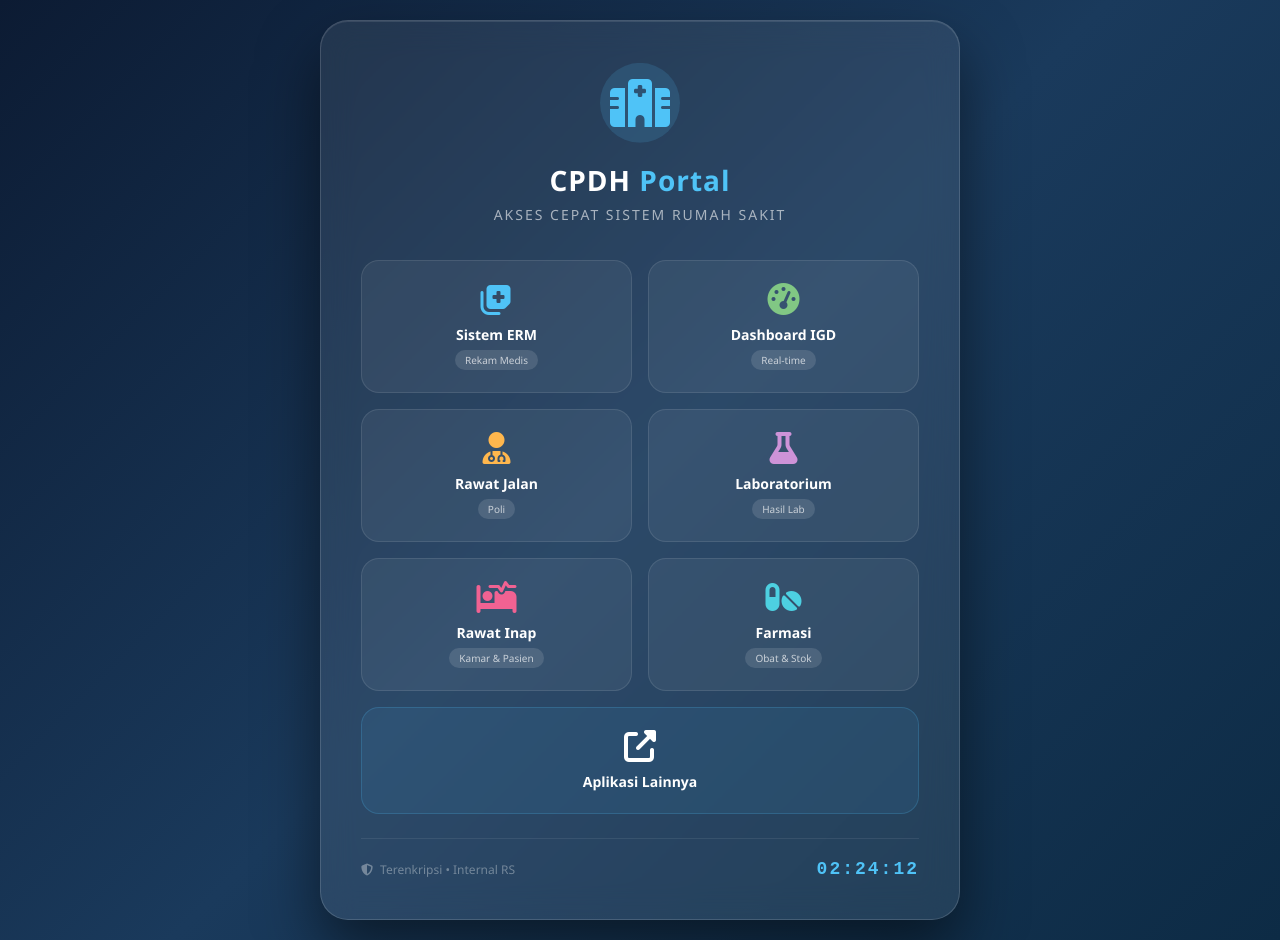
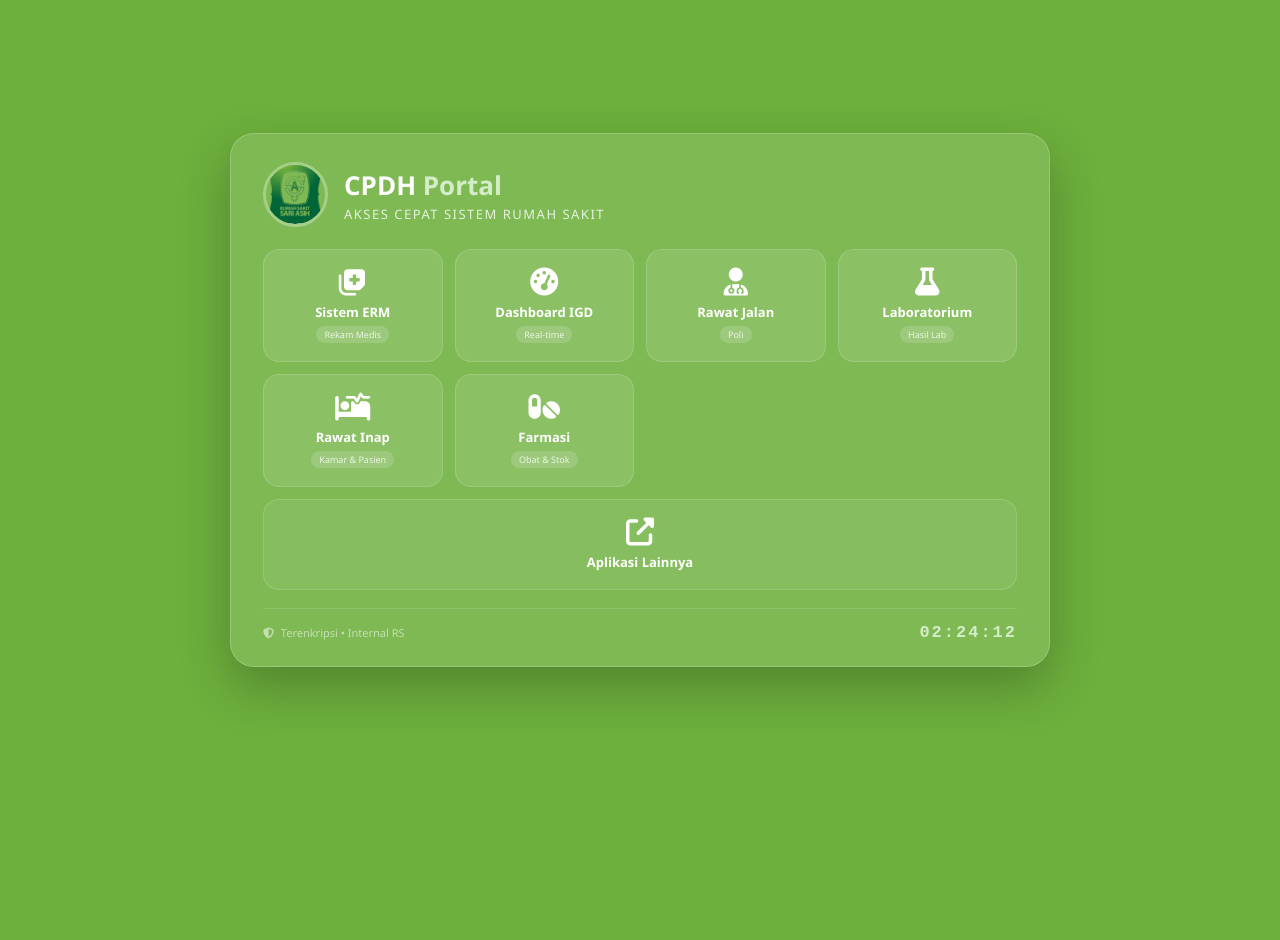
Before and after one commit to nhnurhabibullah007try/cpdh, a plain HTML site: page index.html in a window 1280 px wide. After the commit the page ends 800 px from the top, so only its background shows below. Drawn offline with Linux system fonts and the light colour scheme.

Commit message:
Update index.html

```diff
--- a/index.html
+++ b/index.html
@@ -1,348 +1,287 @@
-<!doctype html>
+<!DOCTYPE html>
 <html lang="id">
 <head>
-    <meta charset="UTF-8" />
-    <meta name="viewport" content="width=device-width, initial-scale=1.0" />
+    <meta charset="UTF-8">
+    <meta name="viewport" content="width=device-width, initial-scale=1.0">
     <title>CPDH - Portal Rumah Sakit</title>
-    <!-- Font Awesome untuk ikon -->
-    <link
-      rel="stylesheet"
-      href="https://cdnjs.cloudflare.com/ajax/libs/font-awesome/6.5.0/css/all.min.css"
-    />
+    <link rel="stylesheet" href="https://cdnjs.cloudflare.com/ajax/libs/font-awesome/6.5.0/css/all.min.css">
     <style>
-      /* ----- RESET & BASE ----- */
-      * {
-        margin: 0;
-        padding: 0;
-        box-sizing: border-box;
-      }
+        /* ===== RESET ===== */
+        * { margin: 0; padding: 0; box-sizing: border-box; }
+        html, body { height: 100%; }
+
         body {
-        font-family: "Segoe UI", Tahoma, Geneva, Verdana, sans-serif;
-        min-height: 100vh;
-        background: linear-gradient(
-          135deg,
-          #0c1b33 0%,
-          #1a3a5c 50%,
-          #0d2b45 100%
-        );
+            font-family: 'Segoe UI', Tahoma, Geneva, Verdana, sans-serif;
+            background: #6db03d;
             display: flex;
             justify-content: center;
             align-items: center;
-        padding: 20px;
+            padding: 16px;
+            min-height: 100vh;
         }
 
-      /* ----- KARTU UTAMA ----- */
+        /* ===== KARTU UTAMA ===== */
         .card {
-        background: rgba(255, 255, 255, 0.08);
-        backdrop-filter: blur(16px);
-        -webkit-backdrop-filter: blur(16px);
-        border: 1px solid rgba(255, 255, 255, 0.15);
-        border-radius: 28px;
-        padding: 48px 40px 40px;
-        max-width: 640px;
+            background: rgba(255, 255, 255, 0.12);
+            backdrop-filter: blur(14px);
+            -webkit-backdrop-filter: blur(14px);
+            border: 1px solid rgba(255, 255, 255, 0.2);
+            border-radius: 24px;
+            padding: 28px 32px 24px;
+            max-width: 820px;
             width: 100%;
-        box-shadow:
-          0 30px 60px rgba(0, 0, 0, 0.5),
-          inset 0 1px 0 rgba(255, 255, 255, 0.1);
-        transition: transform 0.3s ease;
-      }
-      .card:hover {
-        transform: translateY(-4px);
+            box-shadow: 0 20px 50px rgba(0, 0, 0, 0.25);
+            transition: all 0.3s ease;
         }
 
-      /* ----- HEADER ----- */
+        /* ===== HEADER ===== */
         .header {
-        text-align: center;
-        margin-bottom: 36px;
+            display: flex;
+            align-items: center;
+            gap: 16px;
+            margin-bottom: 22px;
         }
-      .header .icon-hospital {
-        font-size: 48px;
-        color: #4fc3f7;
-        background: rgba(79, 195, 247, 0.15);
-        width: 80px;
-        height: 80px;
-        line-height: 80px;
+        .header .logo-img {
+            width: 60px;
+            height: 60px;
             border-radius: 50%;
-        display: inline-block;
-        margin-bottom: 12px;
-        animation: float 3s ease-in-out infinite;
+            object-fit: cover;
+            border: 3px solid rgba(255,255,255,0.3);
+            flex-shrink: 0;
         }
-      @keyframes float {
-        0%,
-        100% {
-          transform: translateY(0);
+        .header .logo-placeholder {
+            width: 60px;
+            height: 60px;
+            border-radius: 50%;
+            background: rgba(255,255,255,0.15);
+            display: none;
+            align-items: center;
+            justify-content: center;
+            font-size: 28px;
+            color: white;
+            flex-shrink: 0;
         }
-        50% {
-          transform: translateY(-8px);
+        .header-text h1 {
+            color: white;
+            font-size: 24px;
+            font-weight: 700;
         }
-      }
-      .header h1 {
-        color: #ffffff;
-        font-size: 28px;
-        font-weight: 700;
-        letter-spacing: 1px;
-      }
-      .header h1 span {
-        color: #4fc3f7;
-      }
-      .header p {
-        color: rgba(255, 255, 255, 0.6);
-        font-size: 14px;
-        margin-top: 6px;
-        letter-spacing: 2px;
+        .header-text h1 span { color: #d4edc9; }
+        .header-text p {
+            color: rgba(255,255,255,0.8);
+            font-size: 13px;
+            letter-spacing: 1.5px;
             text-transform: uppercase;
+            margin-top: 2px;
         }
 
-      /* ----- GRID TOMBOL ----- */
+        /* ===== GRID TOMBOL ===== */
         .grid {
             display: grid;
-        grid-template-columns: 1fr 1fr;
-        gap: 16px;
-        margin-bottom: 20px;
+            grid-template-columns: repeat(4, 1fr);
+            gap: 12px;
         }
 
         .menu-item {
-        background: rgba(255, 255, 255, 0.06);
-        border: 1px solid rgba(255, 255, 255, 0.1);
-        border-radius: 18px;
-        padding: 22px 16px;
+            background: rgba(255, 255, 255, 0.1);
+            border: 1px solid rgba(255, 255, 255, 0.15);
+            border-radius: 16px;
+            padding: 18px 10px;
             text-align: center;
             text-decoration: none;
             color: white;
-        transition: all 0.35s cubic-bezier(0.4, 0, 0.2, 1);
+            transition: all 0.3s cubic-bezier(0.4, 0, 0.2, 1);
+            cursor: pointer;
             position: relative;
             overflow: hidden;
-        cursor: pointer;
         }
-      /* Efek glow / shine */
         .menu-item::before {
-        content: "";
+            content: '';
             position: absolute;
-        top: -50%;
-        left: -50%;
-        width: 200%;
-        height: 200%;
-        background: radial-gradient(
-          circle at 50% 50%,
-          rgba(255, 255, 255, 0.08) 0%,
-          transparent 60%
-        );
+            top: -60%;
+            left: -60%;
+            width: 220%;
+            height: 220%;
+            background: radial-gradient(circle at 50% 50%, rgba(255,255,255,0.1) 0%, transparent 60%);
             opacity: 0;
-        transition: opacity 0.5s;
+            transition: opacity 0.4s;
         }
-      .menu-item:hover::before {
-        opacity: 1;
+        .menu-item:hover::before { opacity: 1; }
+        .menu-item:hover {
+            transform: translateY(-4px) scale(1.03);
+            border-color: rgba(255,255,255,0.4);
+            box-shadow: 0 10px 28px rgba(0,0,0,0.15);
+            background: rgba(255,255,255,0.16);
         }
-      .menu-item:hover {
-        transform: translateY(-6px) scale(1.03);
-        border-color: rgba(255, 255, 255, 0.35);
-        box-shadow: 0 12px 32px rgba(0, 0, 0, 0.3);
-      }
-      .menu-item:active {
-        transform: scale(0.96);
-      }
+        .menu-item:active { transform: scale(0.95); }
 
         .menu-item i {
-        font-size: 32px;
+            font-size: 28px;
             display: block;
-        margin-bottom: 10px;
+            margin-bottom: 8px;
         }
         .menu-item .label {
-        font-size: 14px;
+            font-size: 13px;
             font-weight: 600;
             display: block;
+            line-height: 1.3;
         }
         .menu-item .badge {
             display: inline-block;
-        font-size: 10px;
-        background: rgba(255, 255, 255, 0.12);
-        padding: 3px 10px;
+            font-size: 9px;
+            background: rgba(255,255,255,0.15);
+            padding: 2px 8px;
             border-radius: 20px;
-        margin-top: 6px;
-        color: rgba(255, 255, 255, 0.7);
+            margin-top: 5px;
+            color: rgba(255,255,255,0.8);
         }
 
-      /* Warna ikon per item */
-      .item-erm i {
-        color: #4fc3f7;
-      }
-      .item-igd i {
-        color: #81c784;
-      }
-      .item-rajal i {
-        color: #ffb74d;
-      }
-      .item-lab i {
-        color: #ce93d8;
-      }
-      .item-rawat-inap i {
-        color: #f06292;
-      }
-      .item-farmasi i {
-        color: #4dd0e1;
-      }
+        .item-erm i, .item-igd i, .item-rajal i,
+        .item-lab i, .item-rawat-inap i, .item-farmasi i { color: #ffffff; }
 
-      /* ----- FULL WIDTH ----- */
-      .full-width {
-        grid-column: 1 / -1;
-      }
+        .full-width { grid-column: 1 / -1; }
 
-      /* ----- FOOTER ----- */
+        /* ===== FOOTER ===== */
         .footer {
-        text-align: center;
-        margin-top: 24px;
-        padding-top: 20px;
-        border-top: 1px solid rgba(255, 255, 255, 0.08);
             display: flex;
             justify-content: space-between;
             align-items: center;
+            margin-top: 18px;
+            padding-top: 14px;
+            border-top: 1px solid rgba(255,255,255,0.12);
             flex-wrap: wrap;
-        gap: 10px;
+            gap: 8px;
         }
         .footer .info {
-        color: rgba(255, 255, 255, 0.35);
-        font-size: 12px;
+            color: rgba(255,255,255,0.55);
+            font-size: 11px;
         }
-      .footer .info i {
-        margin-right: 4px;
-      }
-      .footer .jam-digital {
-        color: #4fc3f7;
-        font-size: 18px;
+        .footer .info i { margin-right: 4px; }
+        .jam-digital {
+            color: #d4edc9;
+            font-size: 17px;
             font-weight: 700;
-        font-family: "Courier New", monospace;
+            font-family: 'Courier New', monospace;
             letter-spacing: 2px;
         }
 
-      /* ----- RESPONSIVE ----- */
+        /* ===== DESKTOP (LANDSCAPE - NO SCROLL) ===== */
+        @media (min-width: 769px) {
+            body { height: 100vh; overflow: hidden; }
+            .card { max-height: 98vh; display: flex; flex-direction: column; justify-content: center; }
+            .grid { grid-template-columns: repeat(4, 1fr); }
+            .header .logo-img, .header .logo-placeholder { width: 65px; height: 65px; }
+            .header-text h1 { font-size: 26px; }
+        }
+
+        /* ===== TABLET ===== */
+        @media (max-width: 768px) and (min-width: 481px) {
+            .grid { grid-template-columns: repeat(3, 1fr); }
+            .card { padding: 24px; }
+        }
+
+        /* ===== HP PORTRAIT ===== */
         @media (max-width: 480px) {
-        .card {
-          padding: 28px 18px;
-        }
-        .grid {
-          grid-template-columns: 1fr 1fr;
-          gap: 10px;
-        }
-        .menu-item {
-          padding: 16px 10px;
-        }
-        .menu-item i {
-          font-size: 24px;
-        }
-        .menu-item .label {
-          font-size: 12px;
-        }
+            body { padding: 12px; align-items: flex-start; padding-top: 20px; min-height: 100vh; height: auto; overflow-y: auto; }
+            .card { padding: 20px 16px 16px; border-radius: 20px; }
+            .grid { grid-template-columns: repeat(2, 1fr); gap: 10px; }
+            .header { gap: 12px; margin-bottom: 16px; }
+            .header .logo-img, .header .logo-placeholder { width: 48px; height: 48px; }
+            .header-text h1 { font-size: 20px; }
+            .header-text p { font-size: 11px; }
+            .menu-item { padding: 14px 8px; }
+            .menu-item i { font-size: 22px; }
+            .menu-item .label { font-size: 11px; }
+            .jam-digital { font-size: 14px; }
         }
     </style>
 </head>
 <body>
+
 <div class="card">
-      <!-- HEADER -->
+
+    <!-- ===== HEADER DENGAN LOGO RS ===== -->
     <div class="header">
-        <div class="icon-hospital">
+        <img class="logo-img"
+             src="https://raw.githubusercontent.com/nhnurhabibullah007try/cpdh/main/logo_SA.png"
+             alt="Logo RS"
+             onerror="this.style.display='none'; document.querySelector('.logo-placeholder').style.display='flex';">
+        <div class="logo-placeholder">
             <i class="fas fa-hospital"></i>
         </div>
+        <div class="header-text">
             <h1>CPDH <span>Portal</span></h1>
             <p>Akses Cepat Sistem Rumah Sakit</p>
         </div>
+    </div>
 
-      <!-- GRID TOMBOL -->
+    <!-- ===== GRID TOMBOL ===== -->
     <div class="grid">
-        <a
-          href="https://erm.cpdh.web.id"
-          target="_blank"
-          class="menu-item item-erm"
-        >
+
+        <a href="https://erm.cpdh.web.id" target="_blank" class="menu-item item-erm">
             <i class="fas fa-notes-medical"></i>
             <span class="label">Sistem ERM</span>
             <span class="badge">Rekam Medis</span>
         </a>
 
-        <a
-          href="https://dashboard-igd.cpdh.web.id"
-          target="_blank"
-          class="menu-item item-igd"
-        >
+        <a href="https://dashboard-igd.cpdh.web.id" target="_blank" class="menu-item item-igd">
             <i class="fas fa-tachometer-alt"></i>
             <span class="label">Dashboard IGD</span>
             <span class="badge">Real-time</span>
         </a>
 
-        <a
-          href="https://rajal.cpdh.web.id"
-          target="_blank"
-          class="menu-item item-rajal"
-        >
+        <a href="https://rajal.cpdh.web.id" target="_blank" class="menu-item item-rajal">
             <i class="fas fa-user-md"></i>
             <span class="label">Rawat Jalan</span>
             <span class="badge">Poli</span>
         </a>
 
-        <a
-          href="https://lab.cpdh.web.id"
-          target="_blank"
-          class="menu-item item-lab"
-        >
+        <a href="https://lab.cpdh.web.id" target="_blank" class="menu-item item-lab">
             <i class="fas fa-flask"></i>
             <span class="label">Laboratorium</span>
             <span class="badge">Hasil Lab</span>
         </a>
 
-        <a
-          href="https://rawatinap.cpdh.web.id"
-          target="_blank"
-          class="menu-item item-rawat-inap"
-        >
+        <a href="https://rawatinap.cpdh.web.id" target="_blank" class="menu-item item-rawat-inap">
             <i class="fas fa-procedures"></i>
             <span class="label">Rawat Inap</span>
             <span class="badge">Kamar & Pasien</span>
         </a>
 
-        <a
-          href="https://farmasi.cpdh.web.id"
-          target="_blank"
-          class="menu-item item-farmasi"
-        >
+        <a href="https://farmasi.cpdh.web.id" target="_blank" class="menu-item item-farmasi">
             <i class="fas fa-pills"></i>
             <span class="label">Farmasi</span>
             <span class="badge">Obat & Stok</span>
         </a>
 
-        <a
-          href="https://link-lain.com"
-          target="_blank"
-          class="menu-item full-width"
-          style="
-            background: rgba(79, 195, 247, 0.08);
-            border-color: rgba(79, 195, 247, 0.2);
-          "
-        >
+        <a href="https://link-lain.com" target="_blank" class="menu-item full-width" style="background: rgba(255,255,255,0.06);">
             <i class="fas fa-external-link-alt"></i>
             <span class="label">Aplikasi Lainnya</span>
         </a>
+
     </div>
 
-      <!-- FOOTER dengan jam digital -->
+    <!-- ===== FOOTER ===== -->
     <div class="footer">
         <div class="info">
             <i class="fas fa-shield-alt"></i> Terenkripsi • Internal RS
         </div>
         <div class="jam-digital" id="jamDigital">--:--:--</div>
     </div>
+
 </div>
 
-    <!-- JAVASCRIPT: JAM DIGITAL REAL-TIME -->
 <script>
     function updateJam() {
         const now = new Date();
-        const jam = String(now.getHours()).padStart(2, "0");
-        const menit = String(now.getMinutes()).padStart(2, "0");
-        const detik = String(now.getSeconds()).padStart(2, "0");
-        document.getElementById("jamDigital").textContent =
-          jam + ":" + menit + ":" + detik;
+        const jam = String(now.getHours()).padStart(2,'0');
+        const menit = String(now.getMinutes()).padStart(2,'0');
+        const detik = String(now.getSeconds()).padStart(2,'0');
+        document.getElementById('jamDigital').textContent = jam + ':' + menit + ':' + detik;
     }
     updateJam();
     setInterval(updateJam, 1000);
 </script>
+
 </body>
 </html>
```
Lines whose indentation alone changed are shown as unchanged.
